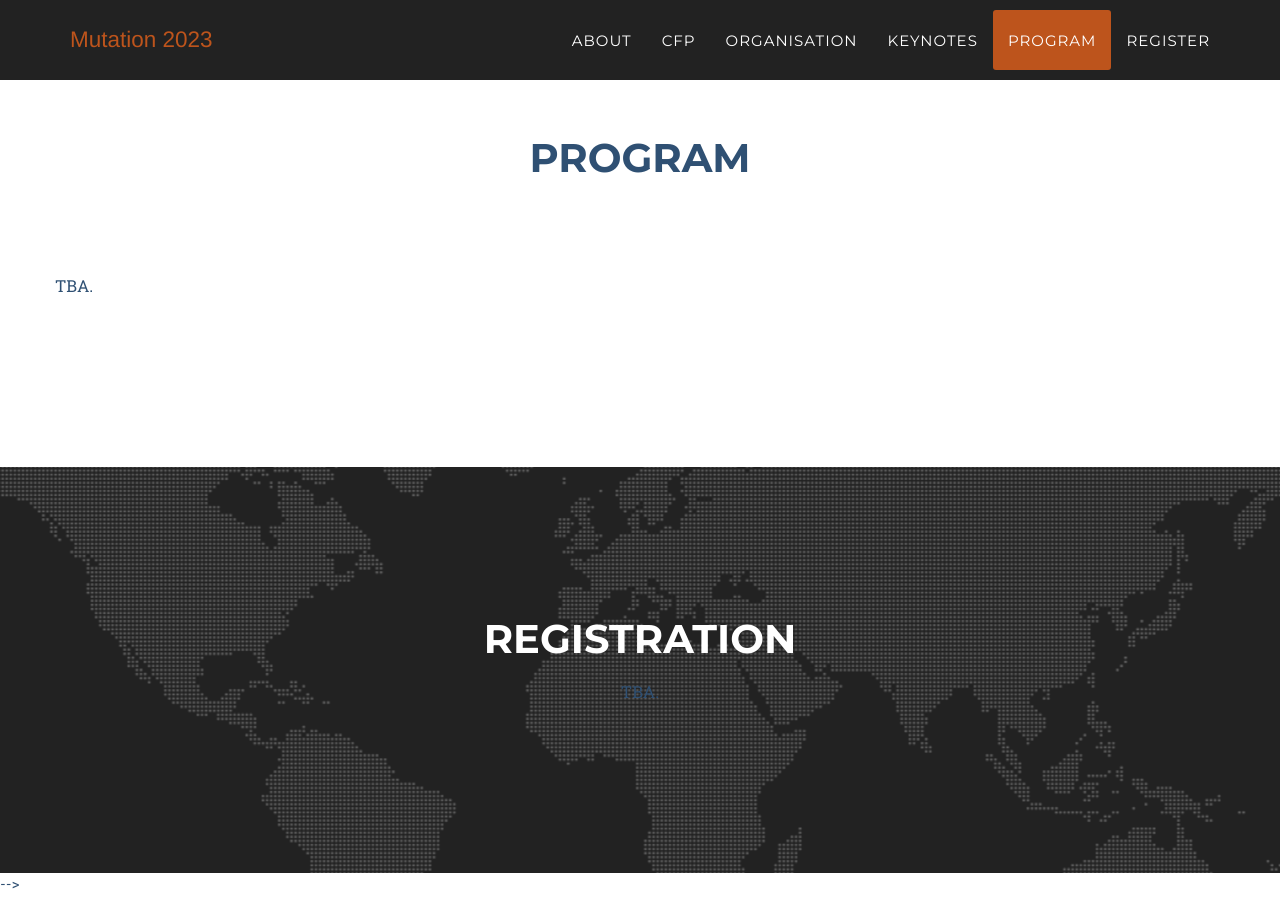
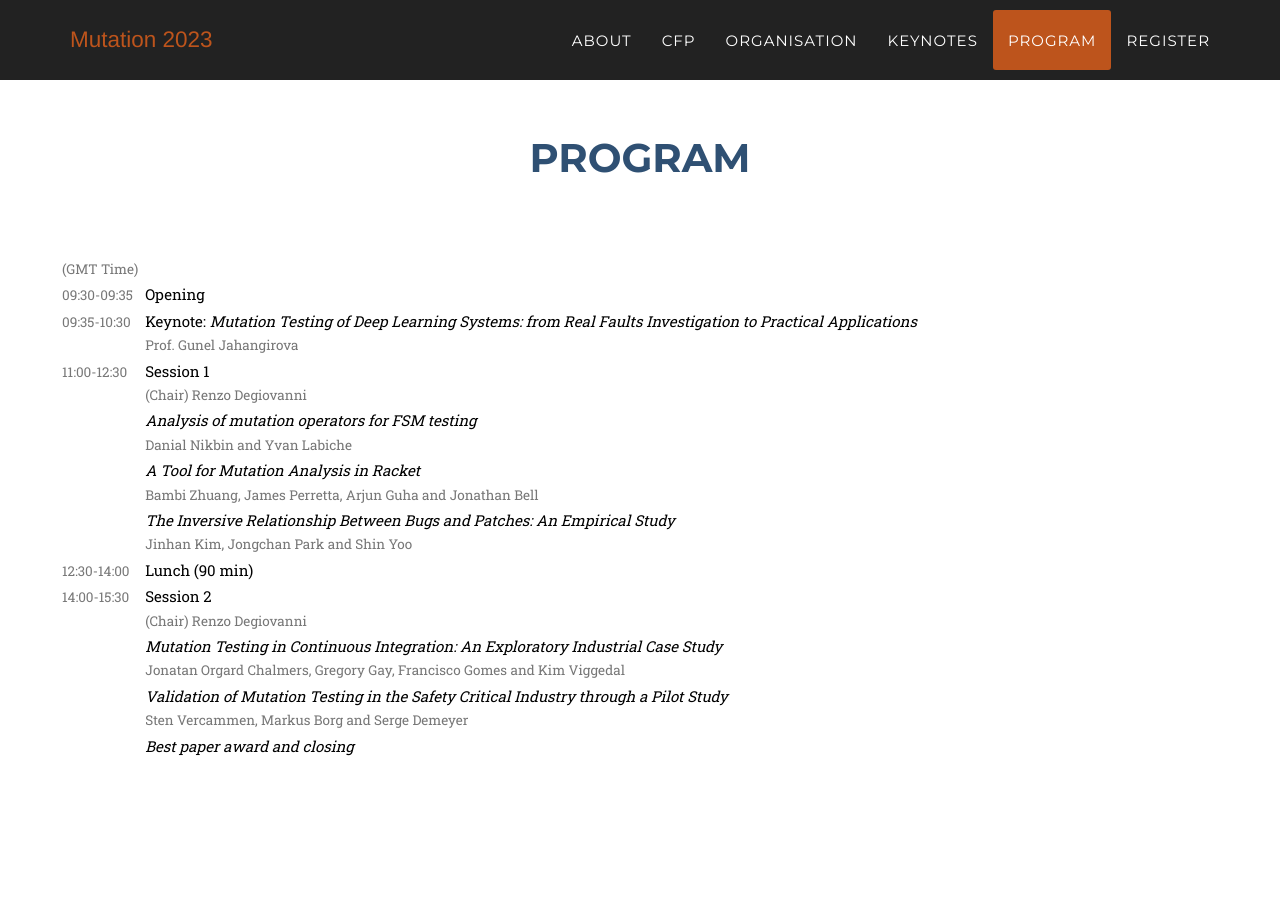
Before and after one commit to mutation-workshop/2024, a Jekyll site: the page built from index.html, in a window 1280 px wide and 900 px high, scrolled down 5665 px. Built offline with Jekyll 4.4.1, drawn with Linux system fonts in a browser that asks for light colours; some web fonts are replaced; comment, search, counter and statistics services are not loaded.

Commit message:
program updated

```diff
--- a/_data/program.csv
+++ b/_data/program.csv
@@ -1,15 +1,13 @@
 Time,Title,Authors,Type
 (GMT Time),,,
-12:00-12:10,Welcome,,
-12:10-13:00,Keynote: <i>Mutation Analysis for Cyber-Physical Systems: Scalable Solutions and Results in the Space Domain</i>,Prof. Fabrizio Pastore,
-13:00-14:00,Session 1</b>,(Chair) Donghwan Shin,
-,<i>Augmenting Equivalent Mutant Dataset Using Symbolic Execution</i>,Seungjoon Chung and Shin Yoo,Full
-,<i>Random Mutant Selection and Equivalent Mutants Revisited</i>,Rowland Pitts,Full
-,<i>μBERT: Mutation Testing using Pre-Trained Language Models</i>,Renzo Degiovanni and Mike Papadakis,Full
-14:00-14:10,Break (10 min),,
-14:10-14:50,Session 2,(Chair) Amin Alipour,
-,<i>Re-visiting the coupling between mutants and real faults with Defects4J 2.0</i>,"Thomas Laurent, Stephen Gaffney and Anthony Ventresque",Full
-,<i>An Automated Framework for Cost Reduction of Mutation Testing Based on Program Similarity</i>,"Giovanni Guarnieri, Alessandro Pizzoleto and Fabiano Ferrari",Full
-14:50-15:00,Awarding Session,,
-15:00-15:30,Open Discussion for Workshop,,
-15:30-15:40,Concluding Remarks,,
+09:30-09:35,Opening,,
+09:35-10:30,Keynote: <i>Mutation Testing of Deep Learning Systems: from Real Faults Investigation to Practical Applications</i>,Prof. Gunel Jahangirova,
+11:00-12:30,Session 1</b>,(Chair) Renzo Degiovanni,
+,<i>Analysis of mutation operators for FSM testing</i>,Danial Nikbin and Yvan Labiche,Full
+,<i>A Tool for Mutation Analysis in Racket</i>,"Bambi Zhuang, James Perretta, Arjun Guha and Jonathan Bell",Short
+,<i>The Inversive Relationship Between Bugs and Patches: An Empirical Study</i>,"Jinhan Kim, Jongchan Park and Shin Yoo",Full
+12:30-14:00,Lunch (90 min),,
+14:00-15:30,Session 2,(Chair) Renzo Degiovanni,
+,<i>Mutation Testing in Continuous Integration: An Exploratory Industrial Case Study</i>,"Jonatan Orgard Chalmers, Gregory Gay, Francisco Gomes and Kim Viggedal",Full
+,<i>Validation of Mutation Testing in the Safety Critical Industry through a Pilot Study</i>,"Sten Vercammen, Markus Borg and Serge Demeyer",Full
+,<i>Best paper award and closing</i>,,
--- a/_includes/data/program.html
+++ b/_includes/data/program.html
@@ -8,8 +8,8 @@
                 </div>
 	    </div>
             <div class="row">
-            	<p> TBA. </p>
-	    	 <!-- <table class="program-table">
+            	<!-- <p> TBA. </p> -->
+	    	 <table class="program-table">
 	    {% for member in site.data.program %}
 			<tr valign="baseline">
 				<td class="program-time">{{ member.Time }}</td>
@@ -19,7 +19,7 @@
 				</td>
 			</tr>
 	    {% endfor %}
-	    	</table> -->
+	    	</table>
 	    </div>
         </div>
     </section>
```
